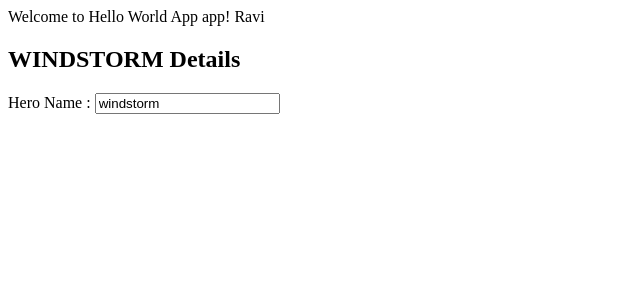
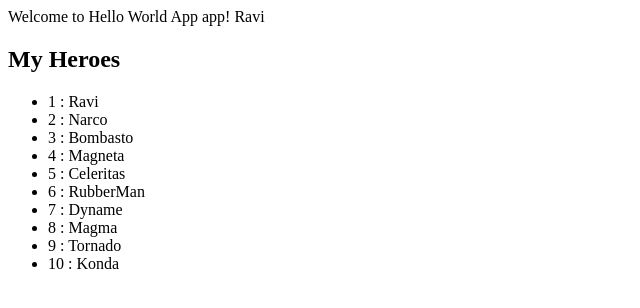
Before and after one commit to pinturavi/HelloWorld, an Angular app: page / in a window 1280 px wide. Shown: the top 308 px of the page, without its empty margins (0-640 px from the left). Built offline with nearby package versions, Linux system fonts and the light colour scheme.

Commit message:
displayed list of heroes usingn ngFor

```diff
--- a/src/app/heroes/heroes.component.html
+++ b/src/app/heroes/heroes.component.html
@@ -1,6 +1,6 @@
-<h2>{{hero.name | uppercase}} Details<br></h2>
-<div>
-  <label> Hero Name :
-      <input [(ngModel)]="hero.name" placeholder="hero name"/>
-  </label>
-</div>
+<h2>My Heroes</h2>
+<ul>
+  <li *ngFor = "let hero of heroes">
+    <span>{{hero.id}}</span> : {{hero.name}}
+  </li>
+</ul>
--- a/src/app/heroes/heroes.component.ts
+++ b/src/app/heroes/heroes.component.ts
@@ -1,5 +1,6 @@
 import { Component, OnInit } from '@angular/core';
 import { Hero } from '../hero';
+import {HEROES} from '../mock-heroes';
 
 @Component({
   selector: 'app-heroes',
@@ -9,6 +10,8 @@
 export class HeroesComponent implements OnInit {
 
   //hero = 'pintu';
+
+  heroes = HEROES;
   hero : Hero = {
     id : 1,
     name : 'windstorm'
--- /dev/null
+++ b/src/app/mock-heroes.ts
@@ -0,0 +1,14 @@
+ import  {Hero} from './hero'
+
+ export const HEROES : Hero[] = [
+    {id : 1, name : 'Ravi'},
+    {id : 2, name : 'Narco'},
+    {id : 3, name : 'Bombasto'},
+    {id : 4, name : 'Magneta'},
+    {id : 5, name : 'Celeritas'},
+    {id : 6, name : 'RubberMan'},
+    {id : 7, name : 'Dyname'},
+    {id : 8, name : 'Magma'},
+    {id : 9, name : 'Tornado'},
+    {id : 10, name : 'Konda'}
+ ];
```
